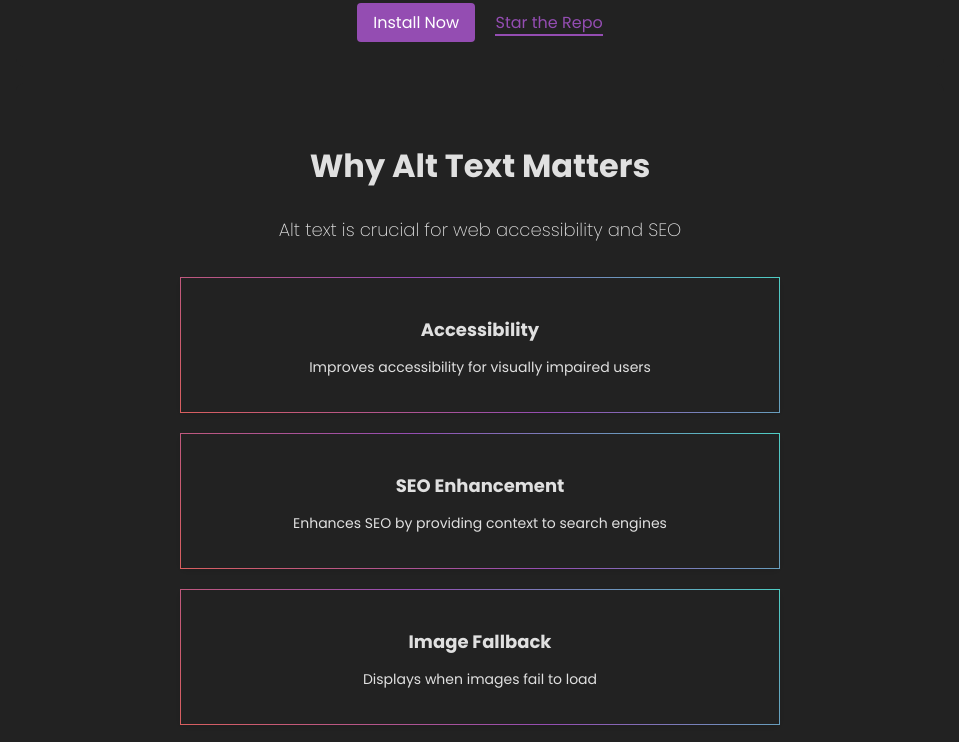
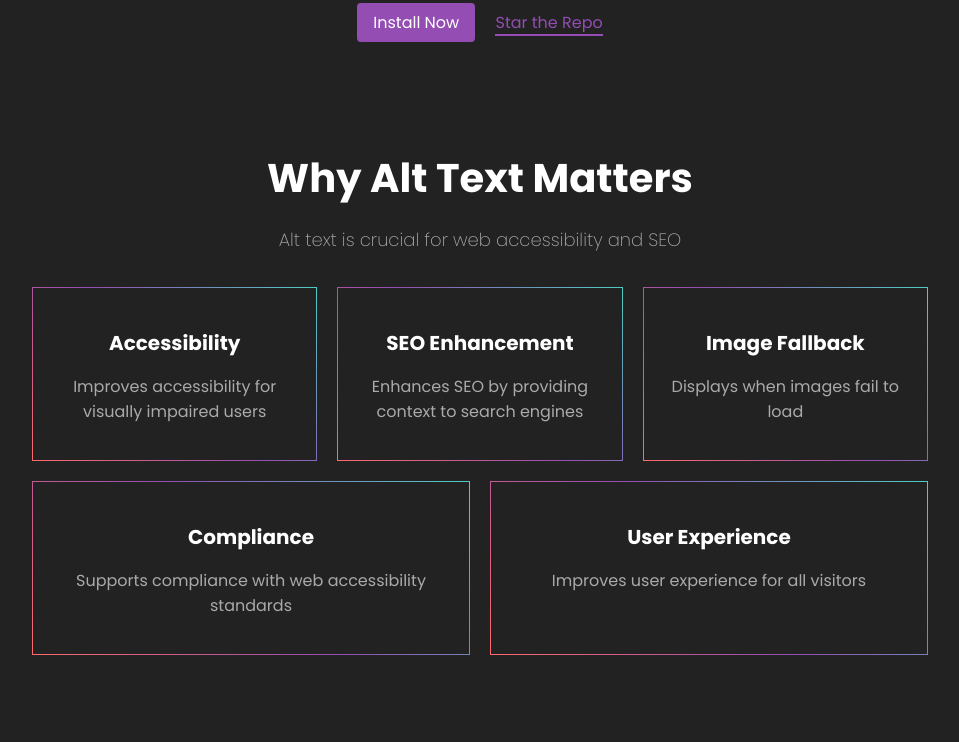
Before and after one commit to FatumaA/easy-alt-website, a plain HTML site: page index.html in a window 1280 px wide. Shown: the part 661-1403 px from the top of the page, without its empty margins (160-1119 px from the left). Drawn offline with Linux system fonts and the light colour scheme.

Commit message:
style: reimplement fancy bento cards

```diff
--- a/style.css
+++ b/style.css
@@ -138,18 +138,36 @@ section#about > p {
     margin-bottom: 2rem;
 }
 
+/* About Section */
+#about {
+    background-color: #222;
+    color: #e0e0e0;
+    padding: 2rem 1rem;
+}
+
+#about h2 {
+    color: #fff;
+    font-size: 2.5rem;
+    margin-bottom: 1rem;
+}
+
+#about > p {
+    font-size: 1.25rem;
+    margin-bottom: 2rem;
+    color: #aaa;
+}
+
 .points-container {
     display: flex;
     flex-direction: column;
     gap: 1.25rem;
     width: 100%;
-    max-width: 37.5rem;
+    max-width: 62.5rem;
     margin: 0 auto;
 }
 
 .top-row, .bottom-row {
     display: flex;
-    flex-direction: column;
     gap: 1.25rem;
     width: 100%;
 }
@@ -157,27 +175,29 @@ section#about > p {
 .card {
     border-radius: 0.5rem;
     padding: 1.25rem;
-    border: 0.03125rem solid var(--primary-color);
-    border-image: linear-gradient(45deg, #d95f5f, var(--primary-color), #4ECDC4) 1;
-    box-shadow: 0 0.125rem 0.25rem rgba(0,0,0,0.1);
     width: 100%;
     box-sizing: border-box;
     text-align: center;
+    position: relative;
+    transition: box-shadow 0.3s ease;
+    border: 0.05rem solid transparent;
+    background-clip: padding-box;
+    border-image: linear-gradient(45deg, #ff6b6b, #944db2, #4ecdc4) 1;
 }
 
 .card:hover {
-    transform: translateY(-0.3125rem);
-    box-shadow: 0 0 1.25rem var(--primary-color);
-    border: none;
+    box-shadow: 0 0 2rem rgba(148, 77, 178, 0.9);
 }
 
 .card-title {
-    font-size: 1.125rem;
+    font-size: 1.25rem;
     margin-bottom: 0.625rem;
+    color: #fff;
 }
 
 .card-content {
-    font-size: 0.875rem;
+    font-size: 1rem;
+    color: #aaa;
 }
 
 /* Features Section */
@@ -459,7 +479,6 @@ input:checked + .slider:before {
     }
     .top-row, .bottom-row {
         flex-direction: column;
-        gap: 0.9375rem;
     }
 
     .card {
@@ -479,6 +498,15 @@ input:checked + .slider:before {
         font-size: 1.125rem;
         line-height: 1.6;
     }
+
+    .top-row, .bottom-row {
+        flex-direction: column;
+    }
+
+    .card {
+        margin-bottom: 0.9375rem;
+    }
+
 
     .card-title {
         font-size: 1rem;
```
